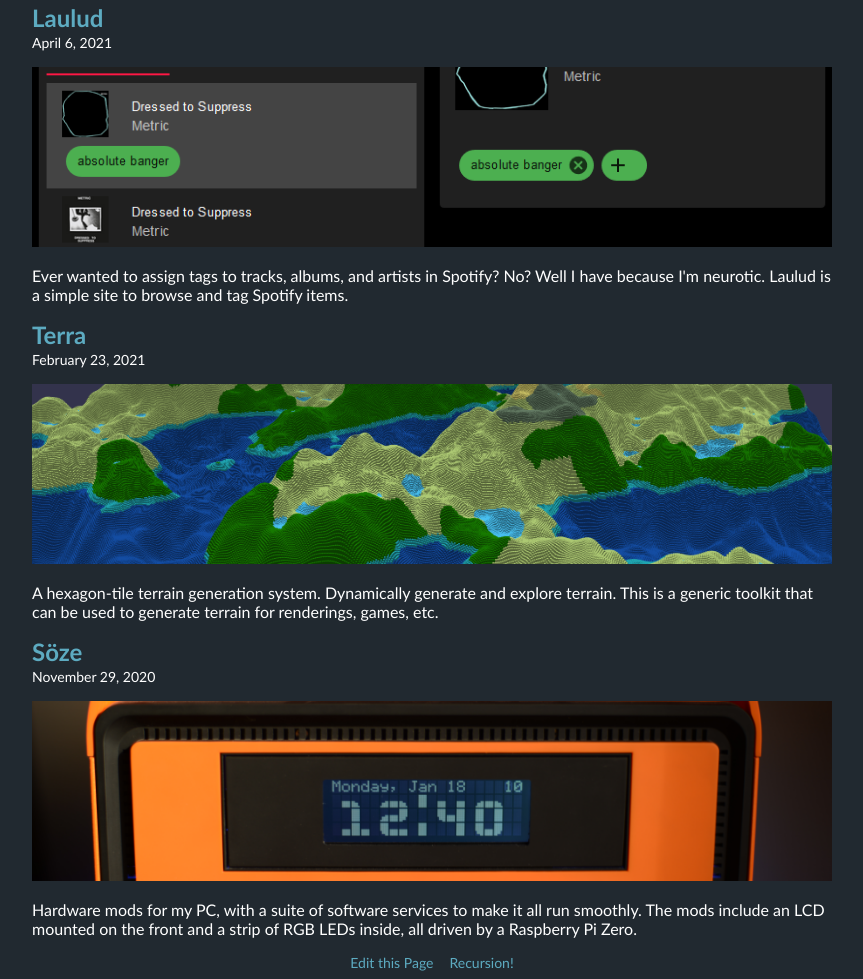
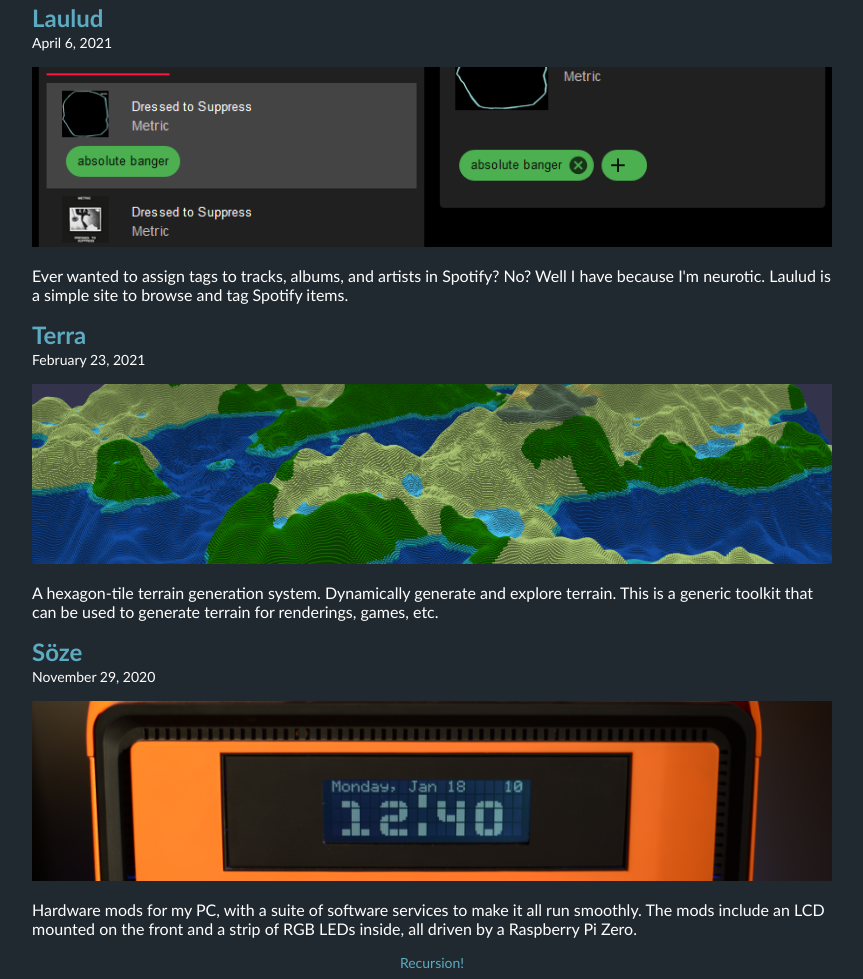
Before and after one commit to LucasPickering/lucaspickering.me, an Eleventy site: page site/index.njk in a window 1280 px wide. Shown: the part 305-1284 px from the top of the page, without its empty margins (208-1071 px from the left). Built offline with nearby package versions, Linux system fonts and the light colour scheme; Eleventy itself is replaced by a stand-in of ours; files that its build step writes are made by us from their sources.

Commit message:
Deploying to gh-pages from  @ 7de325928a3809d76bb8c6da5b3aafc97507fb2b 🚀

```diff
--- a/site/_includes/default.njk
+++ b/site/_includes/default.njk
@@ -33,7 +33,6 @@
         </main>
 
         <footer class="footer">
-          <a href="https://github.com/LucasPickering/lucaspickering.me/tree/master/{{ page.inputPath }}">Edit this Page</a>
           <a href="/">Recursion!</a>
         </footer>
       </div>
```
Also changed, not shown: about/index.html, index.html, posts/laulud/index.html, posts/soze/index.html, posts/terra/index.html, 1 other file.
